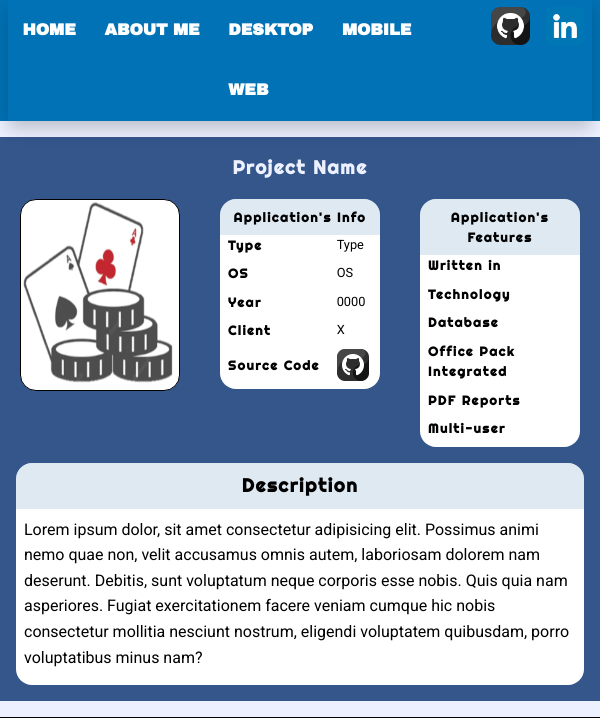
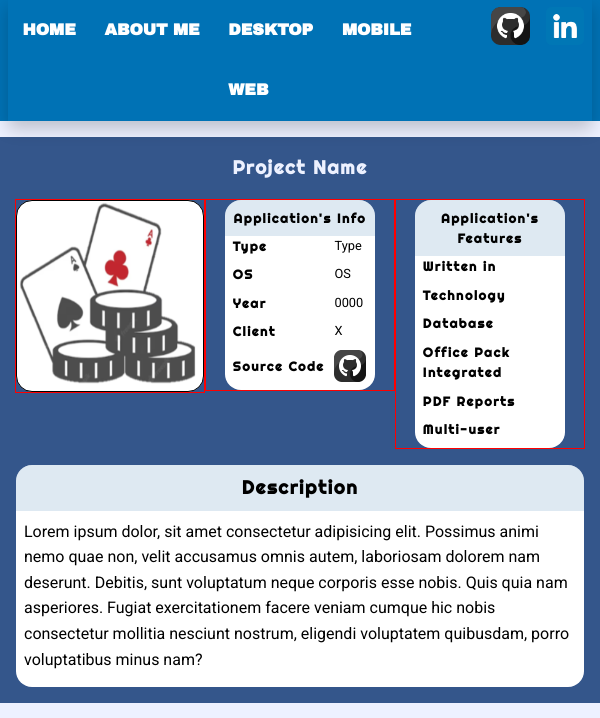
Before and after one commit to SalvatoreAmaddio/Portfolio, a PHP site: page /projectPresentation.html in a window 600 px wide. Shown: the part 273-991 px from the top of the page. Run offline with PHP 8.4, Linux system fonts and the light colour scheme; lists and menus that the app fills with data are empty.

Commit message:
Update presentation.css

```diff
--- a/css/presentation.css
+++ b/css/presentation.css
@@ -31,6 +31,12 @@ header
 {
     float: left;
     width: 33.33%;
+    border: 1px solid red;
+}
+
+#col3
+{
+    float: right;
 }
 
 #projectImgContainer, #projectInfos, #projectFeatures
@@ -44,10 +50,9 @@ header
 
 #projectImgContainer
 {
-    width: 20%;
-    min-width: 80%;
+    width: 16rem;
+    height: 16rem;
     max-width: 100%;
-    height: 16rem;
     overflow: hidden;
     border: 1px solid black;
 }
@@ -145,8 +150,16 @@ td a
         font-size: .9rem;
     }
 
+    #projectDetails
+    {
+        margin: 0 auto;
+        margin-bottom: 1rem;
+        width: 95%;
+    }
+
     #projectImgContainer
     {
+        width: 13rem;
         height: 13rem;
     }
 }
```
